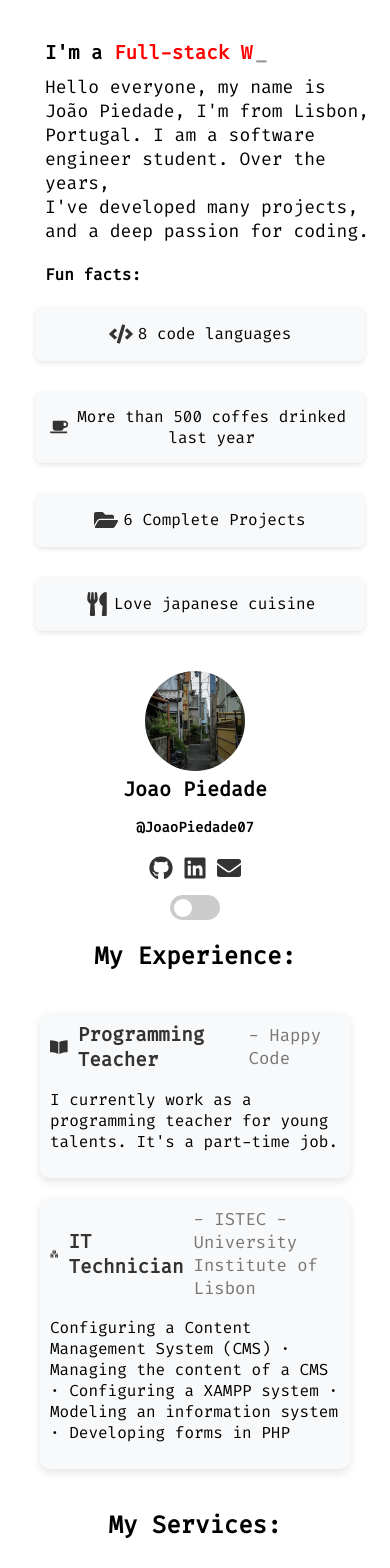
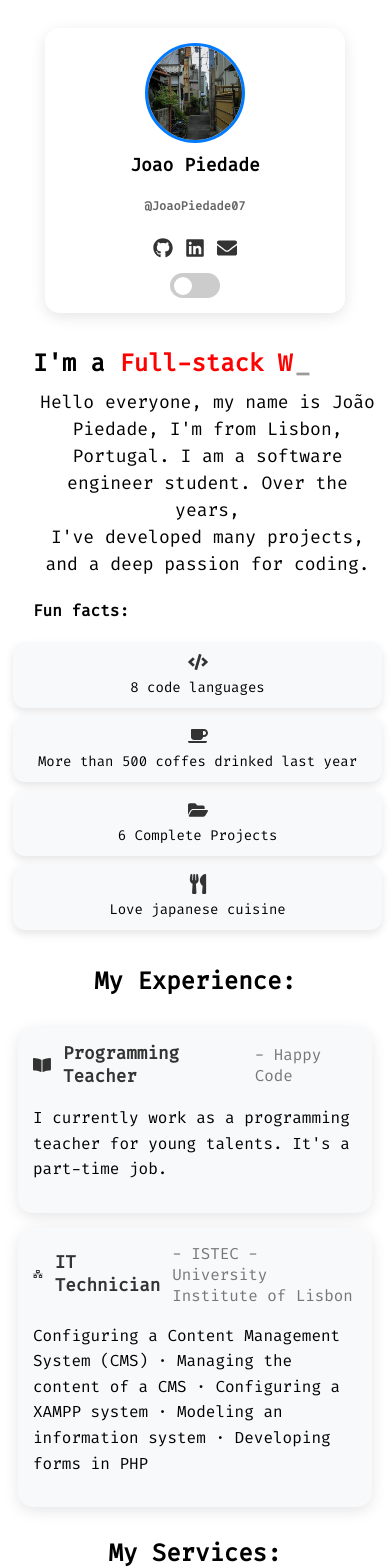
Before and after one commit to JoaoPiedade07/portefolio, a React (Create React App) app: page / in a window 390 px wide. Shown: the top 1568 px of the page. Built offline with nearby package versions, Linux system fonts and the light colour scheme.

Commit message:
Changes on fixing the responsive

```diff
--- a/src/App.css
+++ b/src/App.css
@@ -1,10 +1,46 @@
 @import "@fontsource/fira-code";
+
+/* Smooth scrolling and touch improvements */
+html {
+  scroll-behavior: smooth;
+}
+
+* {
+  box-sizing: border-box;
+}
 
 body {
   font-family: "Fira Code", monospace;
   height: 100vh;
   margin: 0;
   background-color: #fff;
+  -webkit-font-smoothing: antialiased;
+  -moz-osx-font-smoothing: grayscale;
+  overflow-x: hidden;
+}
+
+/* Touch-friendly improvements for mobile */
+@media (hover: none) and (pointer: coarse) {
+  .project-card:hover,
+  .language-card:hover,
+  .tools-card:hover,
+  .service-card:hover,
+  .experiences-card:hover,
+  .funFact-card:hover {
+    transform: none;
+  }
+
+  .toggle-buttons button:hover {
+    transform: none;
+  }
+
+  .details-button:hover {
+    transform: none;
+  }
+
+  .icon:hover {
+    transform: none;
+  }
 }
 
 body::-webkit-scrollbar {
@@ -16,7 +52,9 @@ body::-webkit-scrollbar {
   display: flex;
   flex-direction: column;
   align-items: center;
-  padding: 20px; /* Isso mantém o conteúdo centralizado */
+  padding: 20px;
+  max-width: 1200px;
+  margin: 0 auto;
 }
 
 .header-container {
@@ -24,21 +62,26 @@ body::-webkit-scrollbar {
   text-align: left;
   padding-left: 20px;
   margin-top: 50px;
+  max-width: 800px;
 }
 
 h1 {
   margin: 0;
+  font-size: 2.5rem;
+  line-height: 1.2;
 }
-
 
 h2 {
   display: flex;
   justify-content: center;
+  font-size: 2rem;
+  margin: 30px 0 20px 0;
 }
 
 p {
   font-size: 16px;
   margin-top: auto;
+  line-height: 1.6;
 }
 
 span {
@@ -50,58 +93,59 @@ span {
   position: absolute;
   top: 25px;
   right: 25px;
-  text-align: center; /* Centraliza o nome em relação à imagem */
-}
-
-.profile-container {
-  position: absolute;
-  top: 25px;
-  right: 25px;
-  text-align: center; /* Centraliza o texto abaixo da imagem */
+  text-align: center;
   display: flex;
-  flex-direction: column; /* Organiza a imagem e o nome em coluna */
-  align-items: center; /* Mantém o alinhamento correto */
+  flex-direction: column;
+  align-items: center;
+  background: rgba(255, 255, 255, 0.9);
+  padding: 15px;
+  border-radius: 15px;
+  box-shadow: 0 4px 15px rgba(0, 0, 0, 0.1);
+  backdrop-filter: blur(10px);
 }
 
 .profile-img {
-  width: 150px; /* Ajuste conforme necessário */
-  height: auto;
+  width: 150px;
+  height: 150px;
   border-radius: 50%;
   object-fit: cover;
   display: block;
-  margin: 0 auto; /* Centraliza a imagem horizontalmente */
+  margin: 0 auto;
+  border: 3px solid #007bff;
 }
 
 .profile-name {
-  margin-top: 5px; /* Dá um pequeno espaço entre a imagem e o nome */
+  margin-top: 10px;
   font-size: 20px;
   font-weight: bold;
 }
 
 .profile-tag {
-  margin-top: auto;
+  margin-top: 5px;
   font-size: 14px;
   font-weight: bold;
+  color: #666;
 }
 
 .social-icons {
   display: flex;
-  gap: 10px; /* Espaço entre os ícones */
-  margin-top: 5px;
+  gap: 15px;
+  margin-top: 10px;
 }
 
 .icon {
-  font-size: 24px; /* Tamanho dos ícones */
-  color: #333; /* Cor padrão */
-  transition: color 0.3s ease;
+  font-size: 24px;
+  color: #333;
+  transition: all 0.3s ease;
 }
 
 .icon:hover {
-  color: #0077b5; /* Azul do LinkedIn quando passar o mouse */
+  color: #0077b5;
+  transform: scale(1.1);
 }
 
 .icon:nth-child(1):hover {
-  color: #333; /* Preto para o GitHub */
+  color: #333;
 }
 
 .section-container {
@@ -139,20 +183,25 @@ span {
 }
 
 .languages-grid, .tools-grid {
-  display: flex;
-  flex-wrap: wrap;
-  justify-content: center;
+  display: grid;
+  grid-template-columns: repeat(auto-fit, minmax(120px, 1fr));
   gap: 20px;
+  max-width: 800px;
+  margin: 0 auto;
 }
 
-/* Estilo dos Cards de Linguagens */
 .language-card, .tools-card {
   background: #f4f4f4;
-  padding: 10px;
-  border-radius: 8px;
-  box-shadow: 2px 2px 5px rgba(0, 0, 0, 0.1);
+  padding: 15px;
+  border-radius: 12px;
+  box-shadow: 0 4px 8px rgba(0, 0, 0, 0.1);
   text-align: center;
-  width: 120px;
+  transition: transform 0.3s ease, box-shadow 0.3s ease;
+}
+
+.language-card:hover, .tools-card:hover {
+  transform: translateY(-5px);
+  box-shadow: 0 8px 16px rgba(0, 0, 0, 0.15);
 }
 
 .language-icon, .tools-icon {
@@ -163,99 +212,113 @@ span {
 
 .projects-grid {
   display: grid;
-  grid-template-columns: repeat(auto-fit, minmax(250px, 1fr));
-  gap: 20px; /* Adiciona espaçamento entre os elementos */
+  grid-template-columns: repeat(auto-fit, minmax(300px, 1fr));
+  gap: 25px;
   padding: 20px;
-  justify-content: center;
+  max-width: 1000px;
+  margin: 0 auto;
 }
 
 .project-card {
   background: #f4f4f4;
-  padding: 15px;
-  border-radius: 8px;
-  box-shadow: 2px 2px 5px rgba(0, 0, 0, 0.1);
+  padding: 20px;
+  border-radius: 12px;
+  box-shadow: 0 4px 8px rgba(0, 0, 0, 0.1);
   text-align: center;
   margin-bottom: 5px;
   display: flex;
   flex-direction: column;
   justify-content: space-between;
+  transition: transform 0.3s ease, box-shadow 0.3s ease;
+}
+
+.project-card:hover {
+  transform: translateY(-5px);
+  box-shadow: 0 8px 16px rgba(0, 0, 0, 0.15);
 }
 
 .project-image {
   width: 100%;
+  height: 200px;
+  object-fit: cover;
   border-radius: 8px;
-  margin-bottom: 10px;
+  margin-bottom: 15px;
 }
 
 .details-button {
   display: inline-flex;
   align-items: center;
   justify-content: center;
-  gap: 5px;
+  gap: 8px;
   background-color: #007bff;
   color: white;
-  padding: 8px 15px;
-  border-radius: 5px;
+  padding: 10px 20px;
+  border-radius: 8px;
   text-decoration: none;
   font-weight: bold;
-  transition: 0.3s;
-  margin-top: auto;
-  max-width: 120px;
+  transition: all 0.3s ease;
+  margin-top: 15px;
+  max-width: 140px;
   white-space: nowrap;
-  margin-left: auto; /* Isso empurra o botão para a direita */
+  margin-left: auto;
+  margin-right: auto;
 }
 
 .details-button:hover {
   transform: scale(1.05);
+  background-color: #0056b3;
 }
 
 .toggle-container {
   display: flex;
   justify-content: center;
   align-items: center;
-  margin: 20px 0;
-  padding: 10px;
+  margin: 30px 0;
+  padding: 15px;
   background: #f8f9fa;
-  border-radius: 10px;
-  box-shadow: 2px 2px 10px rgba(0, 0, 0, 0.1);
+  border-radius: 15px;
+  box-shadow: 0 4px 15px rgba(0, 0, 0, 0.1);
   width: fit-content;
 }
 
 .toggle-buttons {
   display: flex;
-  gap: 15px;
+  gap: 20px;
 }
 
 .toggle-buttons button span {
-  color: inherit; /* Mantém a cor original do botão */
+  color: inherit;
 }
 
 .toggle-buttons .section-icon {
-  color: inherit; /* Mantém a cor original do botão */
+  color: inherit;
 }
 
 .toggle-buttons button {
   background-color: #f8f9fa;
   border: none;
-  padding: 12px 20px;
+  padding: 15px 25px;
   font-size: 16px;
   cursor: pointer;
-  border-radius: 8px;
-  transition: 0.3s;
+  border-radius: 12px;
+  transition: all 0.3s ease;
   font-weight: bold;
   display: flex;
-  flex-direction: column; /* Coloca o ícone acima do texto */
+  flex-direction: column;
   align-items: center;
-  gap: 5px; /* Espaço entre o ícone e o texto */
+  gap: 8px;
+  min-width: 120px;
 }
 
 .toggle-buttons button:hover {
-  background-color: #bbb;
+  background-color: #e9ecef;
+  transform: translateY(-2px);
 }
 
 .toggle-buttons .active {
   background-color: #007bff;
   color: white;
+  box-shadow: 0 4px 15px rgba(0, 123, 255, 0.3);
 }
 
 .theme-switch {
@@ -310,7 +373,7 @@ input:checked + .slider:before {
   color: #ffffff;
 }
 
-.dark.mode .funFact-grid {
+.dark-mode .funFact-grid {
   background-color: #121212;
 }
 
@@ -322,12 +385,12 @@ input:checked + .slider:before {
 .dark-mode .experiences-card,
 .dark-mode .projects li {
   background: #1e1e1e;
-  box-shadow: 2px 2px 5px rgba(255, 255, 255, 0.1);
+  box-shadow: 0 4px 8px rgba(255, 255, 255, 0.1);
 }
 
 .dark-mode .toggle-container {
   background: #1e1e1e;
-  box-shadow: 2px 2px 5px rgba(255, 255, 255, 0.1);
+  box-shadow: 0 4px 15px rgba(255, 255, 255, 0.1);
 }
 
 .dark-mode .toggle-buttons button {
@@ -351,15 +414,15 @@ input:checked + .slider:before {
 
 .dark-mode .icon,
 .dark-mode .section-icon {
-  color: #bbb; /* Ícones mais suaves */
+  color: #bbb;
 }
 
 .dark-mode .icon:hover {
-  color: #0077b5; /* Mantém a cor azul no hover do LinkedIn */
+  color: #0077b5;
 }
 
 .dark-mode .icon:nth-child(1):hover {
-  color: #ffffff; /* GitHub em branco */
+  color: #ffffff;
 }
 
 .dark-mode .details-button {
@@ -369,6 +432,7 @@ input:checked + .slider:before {
 
 .dark-mode .details-button:hover {
   transform: scale(1.05);
+  background-color: #0056b3;
 }
 
 .dark-mode .section-container,
@@ -407,7 +471,8 @@ input:checked + .slider:before {
 }
 
 .dark-mode .profile-container {
-  background: transparent;
+  background: rgba(30, 30, 30, 0.9);
+  backdrop-filter: blur(10px);
 }
 
 .dark-mode .service-card h3,
@@ -416,139 +481,202 @@ input:checked + .slider:before {
 }
 
 .institution {
-  font-size: 0.9em; /* Deixa menor */
-  color: #777; /* Tom de cinza */
-  font-weight: normal; /* Mantém mais leve para não ficar tão destacado */
+  font-size: 0.9em;
+  color: #777;
+  font-weight: normal;
 }
 
 .dark-mode .institution {
-  color: #bbb; /* Cinza mais claro para melhor contraste no modo escuro */
+  color: #bbb;
 }
-
 
 .services-grid {
   display: grid;
-  grid-template-columns: 1fr 1fr; /* 2 colunas iguais */
-  gap: 20px; /* Espaçamento entre os cards */
+  grid-template-columns: repeat(auto-fit, minmax(400px, 1fr));
+  gap: 25px;
   padding: 20px;
+  max-width: 1000px;
+  margin: 0 auto;
 }
 
 .service-card {
   background: #f8f9fa;
-  padding: 20px;
-  border-radius: 10px;
-  box-shadow: 0 4px 8px rgba(0, 0, 0, 0.1);
+  padding: 25px;
+  border-radius: 15px;
+  box-shadow: 0 4px 15px rgba(0, 0, 0, 0.1);
+  transition: transform 0.3s ease, box-shadow 0.3s ease;
+}
+
+.service-card:hover {
+  transform: translateY(-5px);
+  box-shadow: 0 8px 20px rgba(0, 0, 0, 0.15);
 }
 
 .service-card h3 {
   display: flex;
   align-items: center;
-  gap: 10px;
-  font-size: 1.2rem;
+  gap: 12px;
+  font-size: 1.3rem;
   color: #333;
+  margin-bottom: 15px;
 }
 
 .funFact-grid {
-  display: flex;
-  gap: 10px;
-  margin-left: 20px; /* Espaço entre os cards */
+  display: grid;
+  grid-template-columns: repeat(auto-fit, minmax(200px, 1fr));
+  gap: 15px;
+  margin: 20px 0;
+  max-width: 800px;
 }
 
 .funFact-card {
-  display: inline-block;
-  width: fit-content; /* Ajusta a largura ao conteúdo */
-  padding: 10px 15px;
+  padding: 15px 20px;
   background: #f8f9fa;
-  border-radius: 8px;
-  box-shadow: 0 2px 5px rgba(0, 0, 0, 0.1);
+  border-radius: 12px;
+  box-shadow: 0 4px 8px rgba(0, 0, 0, 0.1);
   font-size: 14px;
-  margin-bottom: 20px;
+  text-align: center;
+  transition: transform 0.3s ease, box-shadow 0.3s ease;
+}
+
+.funFact-card:hover {
+  transform: translateY(-3px);
+  box-shadow: 0 6px 12px rgba(0, 0, 0, 0.15);
 }
 
 .funFact-card p {
   display: flex;
   align-items: center;
-  gap: 5px;
+  justify-content: center;
+  gap: 8px;
   margin: 0;
 }
 
 .experiences-grid {
   display: grid;
-  grid-template-columns: 1fr 1fr; /* 2 colunas iguais */
-  gap: 20px; /* Espaçamento entre os cards */
+  grid-template-columns: repeat(auto-fit, minmax(400px, 1fr));
+  gap: 25px;
   padding: 20px;
+  max-width: 1000px;
+  margin: 0 auto;
 }
 
 .experiences-card {
   background: #f8f9fa;
-  padding: 20px;
-  border-radius: 10px;
-  box-shadow: 0 4px 8px rgba(0, 0, 0, 0.1);
+  padding: 25px;
+  border-radius: 15px;
+  box-shadow: 0 4px 15px rgba(0, 0, 0, 0.1);
+  transition: transform 0.3s ease, box-shadow 0.3s ease;
+}
+
+.experiences-card:hover {
+  transform: translateY(-5px);
+  box-shadow: 0 8px 20px rgba(0, 0, 0, 0.15);
 }
 
 .title-container {
   display: flex;
   align-items: center;
-  justify-content: space-between; /* Mantém o título e o p alinhados */
+  justify-content: space-between;
 }
 
 .experiences-card h3 {
   display: flex;
   align-items: center;
-  gap: 10px;
-  font-size: 1.2rem;
+  gap: 12px;
+  font-size: 1.3rem;
   color: #333;
-  margin: 0; /* Remove margem extra */
+  margin: 0 0 15px 0;
 }
 
-.institution {
-  font-size: 0.9em; /* Deixa menor */
-  color: #777; /* Tom de cinza */
-  font-weight: normal; /* Mantém mais leve para não ficar tão destacado */
-}
-
-@media (max-width: 768px) {
-  .header-container {
-    padding-left: 10px;
-    margin-top: 20px;
+/* Responsive Design - Tablet */
+@media (max-width: 1024px) {
+  .main-container {
+    padding: 15px;
   }
 
-  .header-container h1 {
-    font-size: 1.5rem;
+  .header-container {
+    margin-top: 30px;
+    padding-left: 15px;
   }
 
-  .funFact-grid {
-    display: flex;
-    flex-wrap: wrap; /* Permite que os cards se ajustem em várias linhas */
-    gap: 10px;
-    justify-content: center; /* Centraliza os cards */
-    margin: 0 auto; /* Centraliza a grid */
+  h1 {
+    font-size: 2rem;
   }
 
-  .funFact-card {
-    flex: 1 1 200px; /* Permite que os cards cresçam e encolham, com largura mínima de 200px */
-    max-width: 300px; /* Define uma largura máxima */
-    padding: 15px;
-    background: #f8f9fa;
-    border-radius: 8px;
-    box-shadow: 0 2px 5px rgba(0, 0, 0, 0.1);
-    font-size: 14px;
-    margin-bottom: 20px;
-    text-align: center; /* Centraliza o texto dentro do card */
-  }
-
-  .funFact-card p {
-    display: flex;
-    align-items: center;
-    justify-content: center; /* Centraliza o conteúdo */
-    gap: 5px;
-    margin: 0;
+  h2 {
+    font-size: 1.8rem;
   }
 
   .profile-container {
     position: static;
+    margin: 20px auto;
+    order: -1;
+  }
+
+  .services-grid,
+  .experiences-grid {
+    grid-template-columns: 1fr;
+    max-width: 600px;
+  }
+
+  .projects-grid {
+    grid-template-columns: repeat(auto-fit, minmax(280px, 1fr));
+    max-width: 800px;
+  }
+
+  .languages-grid,
+  .tools-grid {
+    grid-template-columns: repeat(auto-fit, minmax(100px, 1fr));
+    max-width: 600px;
+  }
+}
+
+/* Responsive Design - Mobile Large */
+@media (max-width: 768px) {
+  .main-container {
+    padding: 10px;
+  }
+
+  .header-container {
+    padding-left: 10px;
     margin-top: 20px;
     text-align: center;
+  }
+
+  .header-container h1 {
+    font-size: 1.8rem;
+    text-align: center;
+  }
+
+  .header-container p {
+    text-align: center;
+    font-size: 15px;
+  }
+
+  .funFact-grid {
+    grid-template-columns: repeat(auto-fit, minmax(150px, 1fr));
+    gap: 10px;
+    margin: 15px 0;
+  }
+
+  .funFact-card {
+    padding: 12px 15px;
+    font-size: 13px;
+  }
+
+  .funFact-card p {
+    flex-direction: column;
+    gap: 5px;
+  }
+
+  .profile-container {
+    position: static;
+    margin: 20px auto;
+    text-align: center;
+    order: -1;
+    width: 100%;
+    max-width: 300px;
   }
 
   .profile-img {
@@ -559,44 +687,93 @@ input:checked + .slider:before {
   .toggle-container {
     flex-direction: column;
     align-items: center;
+    margin: 20px auto;
   }
 
   .toggle-buttons {
     flex-direction: row;
-    gap: 5px;
+    gap: 10px;
+    flex-wrap: wrap;
+    justify-content: center;
+  }
+
+  .toggle-buttons button {
+    padding: 12px 18px;
+    font-size: 14px;
+    min-width: 100px;
   }
 
   .projects-grid {
-    display: grid;
-    grid-template-columns: repeat(auto-fit, minmax(250px, 1fr));
-    gap: 20px; /* Adiciona espaçamento entre os elementos */
-    padding: 0px;
-    justify-content: center; /* Centraliza os itens na grade */
-    align-items: center; /* Alinha os itens ao topo */
-    width: 100%; /* Garante que a grade ocupe toda a largura disponível */
-    max-width: 250px; /* Define uma largura máxima para a grade */
-    margin: 0 auto; /* Centraliza a grade na página */
+    grid-template-columns: 1fr;
+    gap: 20px;
+    padding: 10px;
+    max-width: 400px;
   }
 
-  .languages-grid, .tools-grid {
-    grid-template-columns: 1fr;
+  .project-card {
+    padding: 15px;
   }
 
-  .project-card, .language-card, .tools-card {
-    width: 100%;
+  .project-image {
+    height: 180px;
   }
 
-  .services-grid, .experiences-grid {
-    grid-template-columns: 1fr;
+  .languages-grid,
+  .tools-grid {
+    grid-template-columns: repeat(auto-fit, minmax(80px, 1fr));
+    gap: 15px;
+    max-width: 400px;
   }
 
+  .language-card,
+  .tools-card {
+    padding: 12px;
+  }
 
+  .language-icon,
+  .tools-icon {
+    width: 50px;
+    height: 50px;
+  }
+
+  .services-grid,
+  .experiences-grid {
+    grid-template-columns: 1fr;
+    gap: 20px;
+    padding: 15px;
+    max-width: 400px;
+  }
+
+  .service-card,
+  .experiences-card {
+    padding: 20px;
+  }
 }
 
-/* Ajustes adicionais para telas menores */
+/* Responsive Design - Mobile Small */
 @media (max-width: 480px) {
+  .main-container {
+    padding: 8px;
+  }
+
+  .header-container {
+    padding-left: 5px;
+    margin-top: 15px;
+  }
+
   .header-container h1 {
-    font-size: 1.2rem;
+    font-size: 1.5rem;
+    line-height: 1.3;
+  }
+
+  .header-container p {
+    font-size: 14px;
+    line-height: 1.5;
+  }
+
+  h2 {
+    font-size: 1.5rem;
+    margin: 20px 0 15px 0;
   }
 
   .profile-img {
@@ -604,16 +781,144 @@ input:checked + .slider:before {
     height: 100px;
   }
 
+  .profile-name {
+    font-size: 18px;
+  }
+
+  .profile-tag {
+    font-size: 12px;
+  }
+
+  .social-icons {
+    gap: 12px;
+  }
+
+  .icon {
+    font-size: 20px;
+  }
+
   .toggle-buttons button {
     padding: 10px 15px;
-    font-size: 14px;
+    font-size: 13px;
+    min-width: 90px;
   }
 
-  .service-card, .experiences-card {
+  .toggle-buttons button span {
+    font-size: 12px;
+  }
+
+  .funFact-grid {
+    grid-template-columns: 1fr;
+    gap: 8px;
+  }
+
+  .funFact-card {
+    padding: 10px 12px;
+    font-size: 12px;
+  }
+
+  .projects-grid {
+    padding: 8px;
+    gap: 15px;
+  }
+
+  .project-card {
+    padding: 12px;
+  }
+
+  .project-image {
+    height: 160px;
+  }
+
+  .details-button {
+    padding: 8px 16px;
+    font-size: 13px;
+    max-width: 120px;
+  }
+
+  .languages-grid,
+  .tools-grid {
+    gap: 12px;
+    padding: 8px;
+  }
+
+  .language-card,
+  .tools-card {
     padding: 10px;
   }
 
-  .language-card, .tools-card {
-    width: 100px;
+  .language-icon,
+  .tools-icon {
+    width: 45px;
+    height: 45px;
+  }
+
+  .services-grid,
+  .experiences-grid {
+    padding: 10px;
+    gap: 15px;
+  }
+
+  .service-card,
+  .experiences-card {
+    padding: 15px;
+  }
+
+  .service-card h3,
+  .experiences-card h3 {
+    font-size: 1.1rem;
+  }
+
+  .section-container {
+    padding: 15px 8px;
   }
 }
+
+/* Responsive Design - Extra Small Mobile */
+@media (max-width: 360px) {
+  .header-container h1 {
+    font-size: 1.3rem;
+  }
+
+  .header-container p {
+    font-size: 13px;
+  }
+
+  .profile-img {
+    width: 80px;
+    height: 80px;
+  }
+
+  .toggle-buttons {
+    gap: 8px;
+  }
+
+  .toggle-buttons button {
+    padding: 8px 12px;
+    min-width: 80px;
+  }
+
+  .funFact-card {
+    padding: 8px 10px;
+    font-size: 11px;
+  }
+
+  .project-card {
+    padding: 10px;
+  }
+
+  .project-image {
+    height: 140px;
+  }
+
+  .language-card,
+  .tools-card {
+    padding: 8px;
+  }
+
+  .language-icon,
+  .tools-icon {
+    width: 40px;
+    height: 40px;
+  }
+}
```
